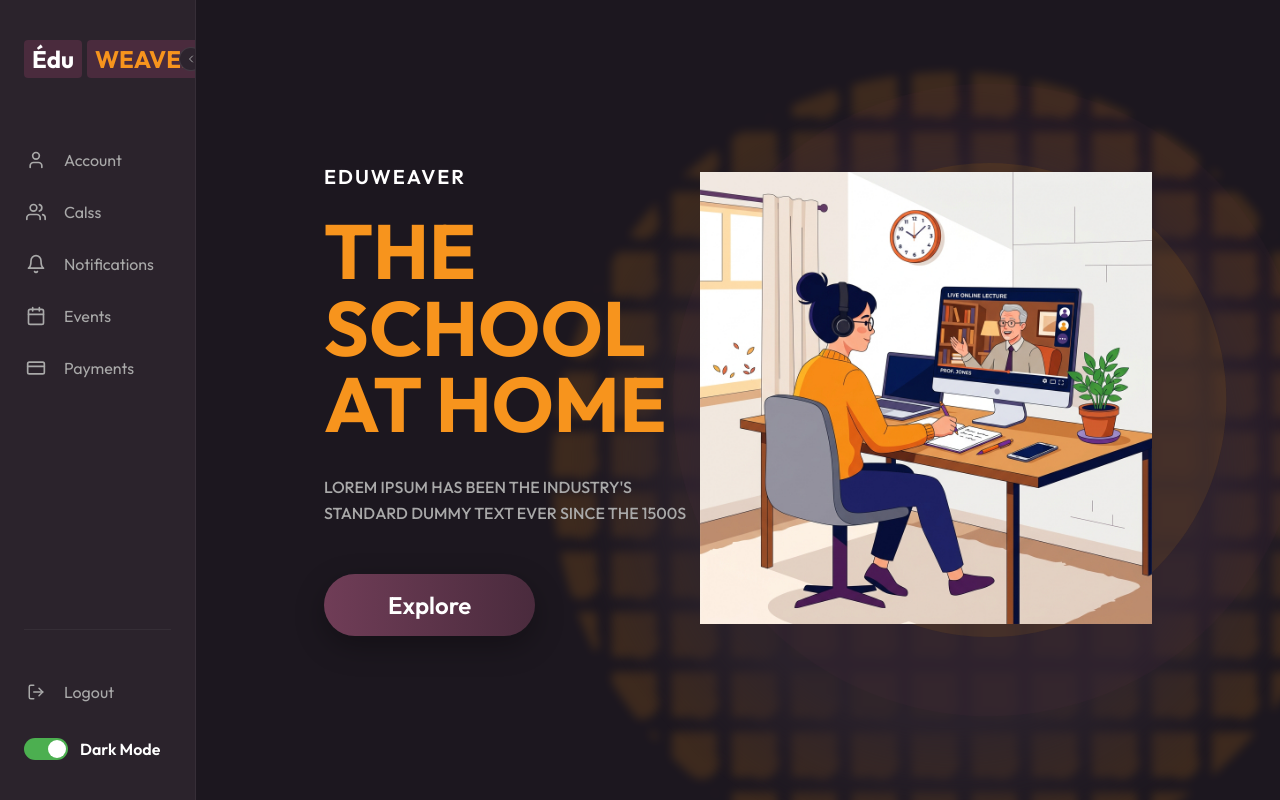
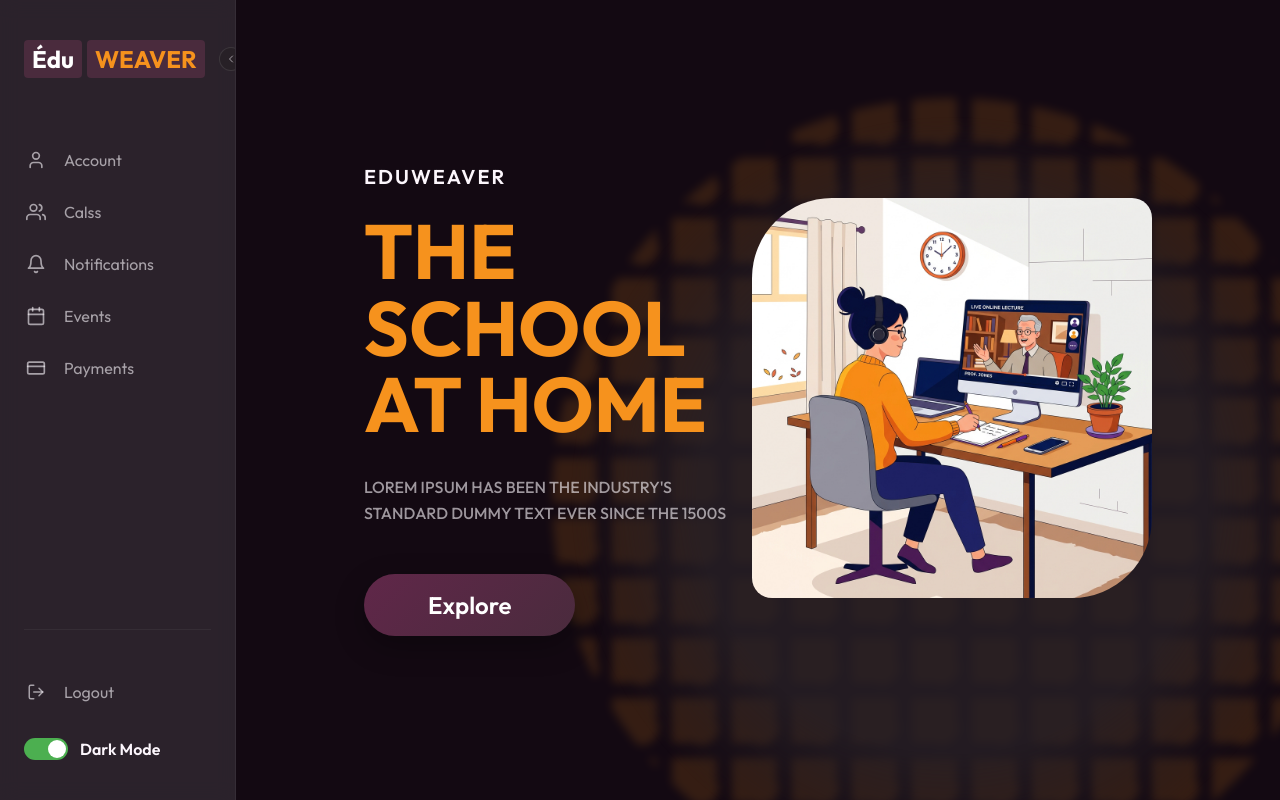
Before and after one commit to Amrsamy19/eduweaver, a Next.js app: page / in a window 1280 px wide. Built offline with nearby package versions, Linux system fonts and the light colour scheme.

Commit message:
feat: implement initial layout, sidebar navigation, and dark mode theme support

```diff
--- a/app/globals.css
+++ b/app/globals.css
@@ -1,28 +1,37 @@
 @import url('https://fonts.googleapis.com/css2?family=Outfit:wght@300;400;600;700&display=swap');
 
 :root {
-  --bg-main: #1C171F;
-  --bg-sidebar: #2D242E;
-  --bg-sidebar-hover: #3D313E;
-  --text-main: #FFFFFF;
-  --text-muted: #A9A9A9;
-  --accent-orange: #F7941D;
-  --accent-purple: #703D57;
-  --gradient-btn: linear-gradient(90deg, #703D57 0%, #4A2B3D 100%);
+  /* Brand Palette - User Requested */
+  --dark-bg: #130912;
+  --light-bg: #FFFFFF;
+  --dark-sidebar: #272026;
+  --light-sidebar: #FCF6FC;
+  --main-btn-color: #602749;
+  --headline-text: #F6921D;
+  --main-dark-text: #3E1E31;
+  --main-light-text: #FCF6FC;
+
+  /* Functional Variables (Mapped to Palette) */
+  --bg-main: var(--dark-bg);
+  --bg-sidebar: var(--dark-sidebar);
+  --text-main: var(--main-light-text);
+  --text-muted: rgba(252, 246, 252, 0.6);
+  --accent-orange: var(--headline-text);
+  --accent-purple: var(--main-btn-color);
+  --gradient-btn: linear-gradient(135deg, var(--main-btn-color) 0%, #4A2B3D 100%);
+
+  /* Layout Constants */
   --sidebar-width: 260px;
   --font-outfit: 'Outfit', sans-serif;
-  --transition: all 0.3s ease;
+  --transition: all 0.3s cubic-bezier(0.4, 0, 0.2, 1);
 }
 
 [data-theme='light'] {
-  --bg-main: #F4F4F9;
-  --bg-sidebar: #FFFFFF;
-  --bg-sidebar-hover: #ECECF3;
-  --text-main: #2D242E;
-  --text-muted: #5D5A6D;
-  --accent-orange: #E67E22;
-  --accent-purple: #9B59B6;
-  --gradient-btn: linear-gradient(90deg, #9B59B6 0%, #8E44AD 100%);
+  --bg-main: var(--light-bg);
+  --bg-sidebar: var(--light-sidebar);
+  --text-main: var(--main-dark-text);
+  --text-muted: rgba(62, 30, 49, 0.6);
+  --gradient-btn: linear-gradient(135deg, var(--main-btn-color) 0%, #703D57 100%);
 }
 
 * {
@@ -38,6 +47,7 @@ body {
   font-family: var(--font-outfit);
   background: var(--bg-main);
   color: var(--text-main);
+  transition: background-color 0.4s ease, color 0.4s ease;
 }
 
 a {
@@ -64,9 +74,9 @@ button {
   background: transparent;
 }
 ::-webkit-scrollbar-thumb {
-  background: #3D313E;
+  background: var(--accent-purple);
   border-radius: 10px;
 }
 ::-webkit-scrollbar-thumb:hover {
-  background: #4A2B3D;
+  background: var(--accent-orange);
 }
--- a/components/MainContent.js
+++ /dev/null
@@ -1,48 +0,0 @@
-import Image from 'next/image';
-import styles from './MainContent.module.css';
-
-export default function MainContent() {
-  return (
-    <main className={styles.main}>
-      <div className={styles.content}>
-        <div className={styles.textBlock}>
-          <h2 className={styles.subTitle}>EDUWEAVER</h2>
-          <h1 className={styles.mainTitle}>
-            THE SCHOOL <br />
-            AT HOME
-          </h1>
-          <p className={styles.description}>
-            LOREM IPSUM HAS BEEN THE INDUSTRY'S STANDARD DUMMY TEXT
-            EVER SINCE THE 1500S
-          </p>
-          <button className={styles.exploreBtn}>
-            Explore
-          </button>
-        </div>
-
-        <div className={styles.illustrationWrapper}>
-           <div className={styles.wavesContainer}>
-              <svg viewBox="0 0 800 800" className={styles.waveSvg}>
-                <path
-                  fill="currentColor"
-                  d="M400,0 C179.1,0 0,179.1 0,400 C0,620.9 179.1,800 400,800 C620.9,800 800,620.9 800,400 C800,179.1 620.9,0 400,0 Z M400,100 C565.7,100 700,234.3 700,400 C700,565.7 565.7,700 400,700 C234.3,700 100,565.7 100,400 C100,234.3 234.3,100 400,100 Z"
-                  className={styles.outerCircle}
-                />
-                <circle cx="400" cy="400" r="300" className={styles.innerCircle} />
-              </svg>
-           </div>
-           <div className={styles.imageContainer}>
-                <Image
-                src="/illustration.png"
-                alt="Online Learning Illustration"
-                width={800}
-                height={600}
-                layout="responsive"
-                priority
-                />
-           </div>
-        </div>
-      </div>
-    </main>
-  );
-}
--- /dev/null
+++ b/components/MainContent.jsx
@@ -0,0 +1,37 @@
+import Image from 'next/image';
+import styles from './MainContent.module.css';
+
+export default function MainContent() {
+  return (
+    <main className={styles.main}>
+      <div className={styles.content}>
+        <div>
+          <h2 className={styles.subTitle}>EDUWEAVER</h2>
+          <h1 className={styles.mainTitle}>
+            THE SCHOOL <br />
+            AT HOME
+          </h1>
+          <p className={styles.description}>
+            LOREM IPSUM HAS BEEN THE INDUSTRY'S STANDARD DUMMY TEXT
+            EVER SINCE THE 1500S
+          </p>
+          <button className={styles.exploreBtn}>
+            Explore
+          </button>
+        </div>
+
+        <div className={styles.illustrationWrapper}>
+          <div className={styles.imageContainer}>
+            <Image
+              src="/illustration.png"
+              alt="Online Learning Illustration"
+              width={400}
+              height={400}
+              priority
+            />
+          </div>
+        </div>
+      </div>
+    </main>
+  );
+}
--- a/components/MainContent.module.css
+++ b/components/MainContent.module.css
@@ -19,11 +19,6 @@
   max-width: 1200px;
   position: relative;
   z-index: 2;
-}
-
-.textBlock {
-  flex: 1;
-  max-width: 500px;
 }
 
 .subTitle {
@@ -61,12 +56,12 @@
   padding: 16px 64px;
   border-radius: 50px;
   transition: var(--transition);
-  box-shadow: 0 10px 30px rgba(0,0,0,0.3);
+  box-shadow: 0 10px 30px rgba(0, 0, 0, 0.3);
 }
 
 .exploreBtn:hover {
   transform: translateY(-4px);
-  box-shadow: 0 15px 40px rgba(0,0,0,0.4);
+  box-shadow: 0 15px 40px rgba(0, 0, 0, 0.4);
 }
 
 .illustrationWrapper {
@@ -81,6 +76,10 @@
   max-width: 700px;
   position: relative;
   z-index: 3;
+}
+
+.imageContainer > img {
+  border-radius: 80px 20px;
 }
 
 .wavesContainer {
@@ -104,7 +103,7 @@
 }
 
 .innerCircle {
-  fill: #F7941D;
+  fill: #f7941d;
   opacity: 0.1;
 }
 
@@ -121,7 +120,7 @@
   z-index: -1;
   opacity: 0.8;
   border-radius: 50%;
-  box-shadow: inset 0 0 100px rgba(0,0,0,0.5);
+  box-shadow: inset 0 0 100px rgba(0, 0, 0, 0.5);
 }
 
 .illustrationWrapper::after {
@@ -132,8 +131,16 @@
   width: 800px;
   height: 800px;
   background-image:
-    radial-gradient(circle at 10px 10px, var(--accent-orange) 50%, transparent 0%),
-    radial-gradient(circle at 30px 30px, var(--accent-orange) 40%, transparent 0%);
+    radial-gradient(
+      circle at 10px 10px,
+      var(--accent-orange) 50%,
+      transparent 0%
+    ),
+    radial-gradient(
+      circle at 30px 30px,
+      var(--accent-orange) 40%,
+      transparent 0%
+    );
   background-size: 60px 60px;
   z-index: -2;
   opacity: 0.15;
```
Also changed, not shown: app/layout.jsx (renamed from app/layout.js), app/page.jsx (renamed from app/page.js), components/Sidebar.jsx (renamed from components/Sidebar.js).
